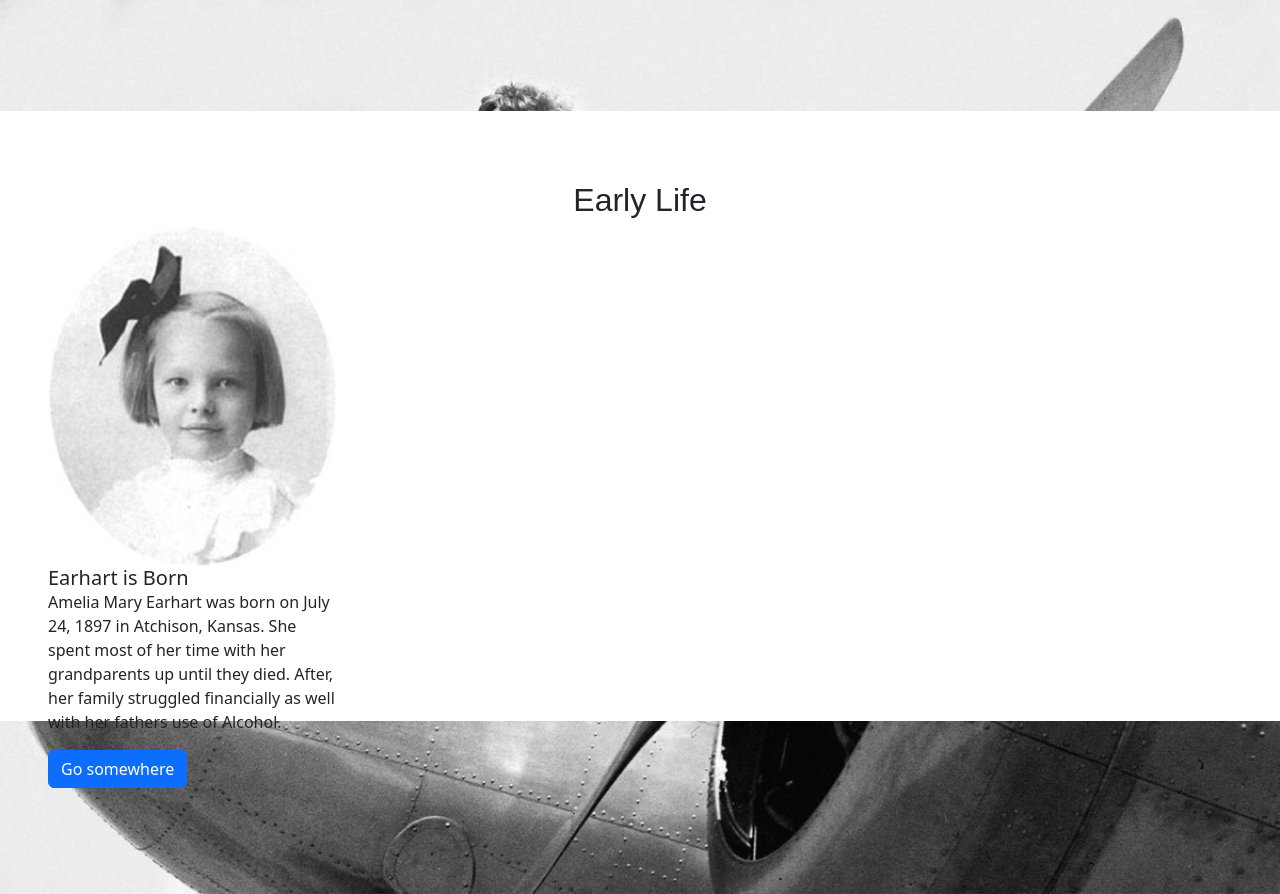
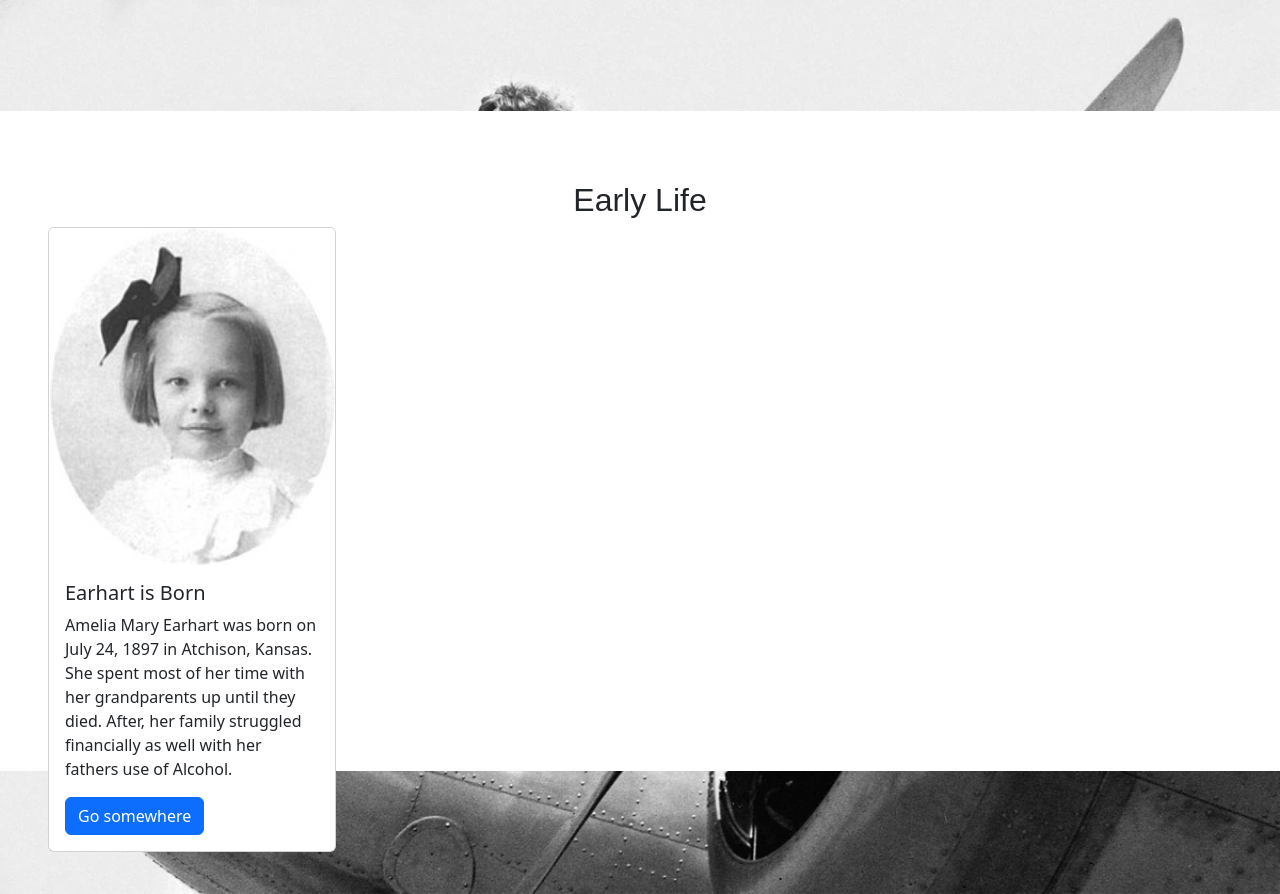
Before and after one commit to alexagold1/OctoberSite, a plain HTML site: page index.html in a window 1280 px wide. Shown: the part 898-1792 px from the top of the page. Drawn offline with nearby package versions, Linux system fonts and the light colour scheme; a web font is replaced by a local one.

Commit message:
edited cards

```diff
--- a/index.html
+++ b/index.html
@@ -45,9 +45,9 @@
     <div class="typewriter mx-auto mt-5 ps-3">
         <h3> Amelia Earhart </h3>
     </div>
-    <div class="white">
+    <div id="about" class="white">
         <h2>Early Life</h2>
-        <div class="col-12 col-sm-6 col-md-4 mx-5" style="width: 18rem;">
+        <div class="card col-lg-12 col-sm-6 col-md-4 mx-5 w-40" style="width: 18rem;">
             <img src="imgs/amelia child.jpg" class="card-img-top" alt="...">
             <div class="card-body">
                 <h5 class="card-title">Earhart is Born</h5>
--- a/style.css
+++ b/style.css
@@ -27,7 +27,7 @@ body{
     background-attachment: fixed;
 }
 .white{
-    height: 610px;
+    height: 660px;
   background-color:#ffffff;
   margin-top: 600px;
   margin-bottom: 200px;
```
